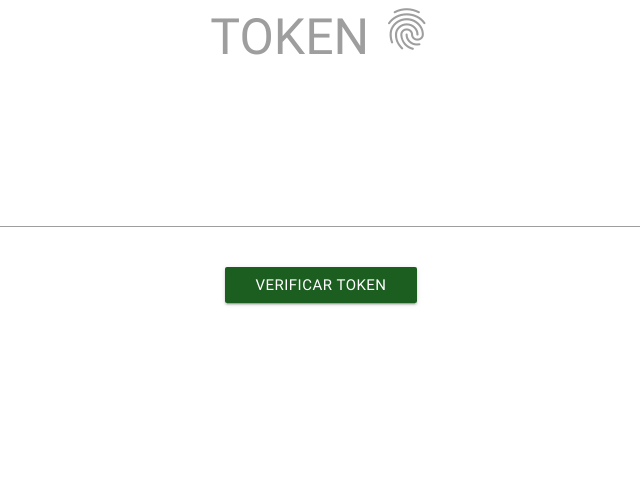
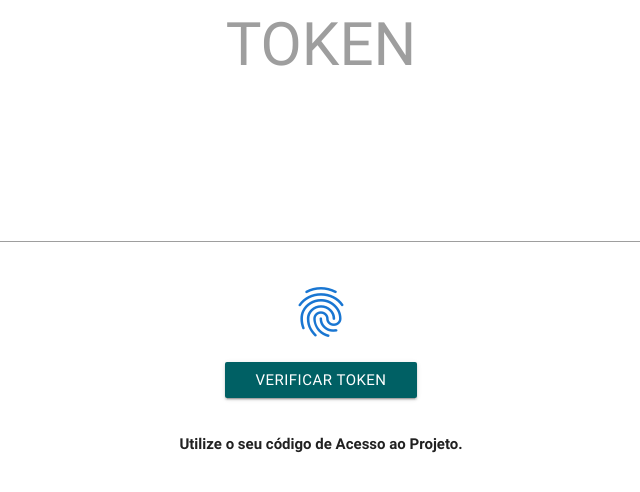
Before and after one commit to leolegends/gr_projetos, a PHP site: page /projeto/index.php in a window 1280 px wide. Shown: the top 492 px of the page, without its empty margins (319-959 px from the left). Run offline with PHP 8.4, Linux system fonts and the light colour scheme.

Commit message:
Creating token

```diff
--- a/projeto/index.php
+++ b/projeto/index.php
@@ -12,17 +12,26 @@
 	</head>
 		<body>
 			<div class='center'>
-
 				<div class="row container">
 					<form method="post" action="index.php">
 					<div class="col m12">
-					<label style='font-size: 50px;'>TOKEN <i class="material-icons" style='font-size: 50px;'>fingerprint</i></label>
-					<input type='password' name='token' style='height: 4cm; font-size: 50px; text-align: center;' maxlength="5">
+					<label style='font-size: 60px;'>TOKEN</label>
+					<input type='password' name='token' style='height: 4cm; font-size: 50px; text-align: center;' required>
 					</div>
 				</div>
 				<div class="row">
-					<div class="col m12 center">
-						<button class='btn green darken-4' style='color: white'>Verificar Token</button>
+					<div class="col m12 s12 center">
+						<i class="material-icons" style='font-size: 60px; color: #1976d2;' class='pulse'>fingerprint</i>
+					</div>
+				</div>
+				<div class="row">
+					<div class="col m12 s12 center">
+						<button class='btn  cyan darken-4' style='color: white'>Verificar Token</button>
+					</div>
+				</div>
+				<div class="row">
+					<div class="col m12 s12">
+					<p><b>Utilize o seu código de Acesso ao Projeto.</b></p>
 					</div>
 				</div>
 				</form>
```
Also changed, not shown: controller/requisicoes.php (+16 -3 lines), functions/gera_token.php (added, +18 -0 lines), index.php (+14 -2 lines).
